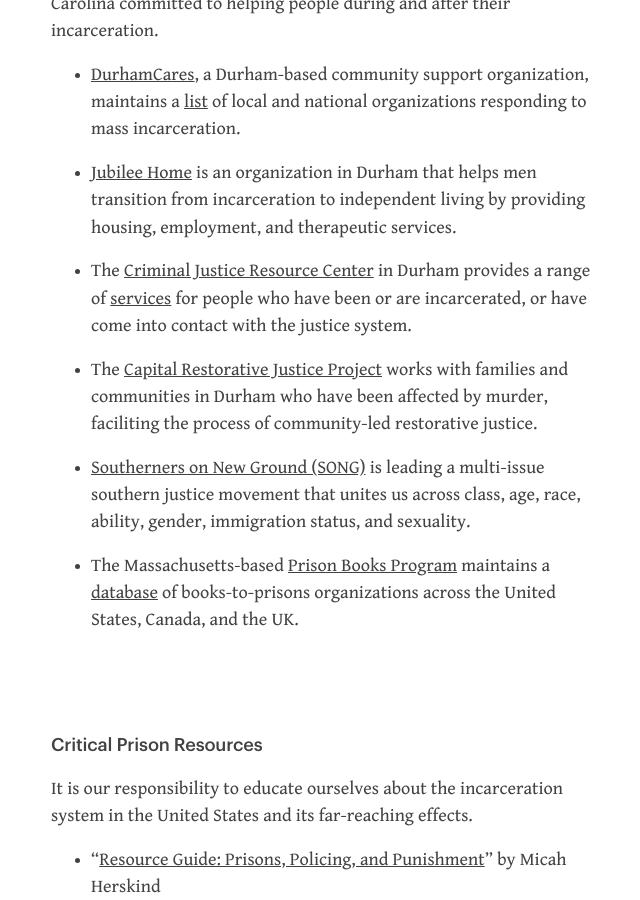
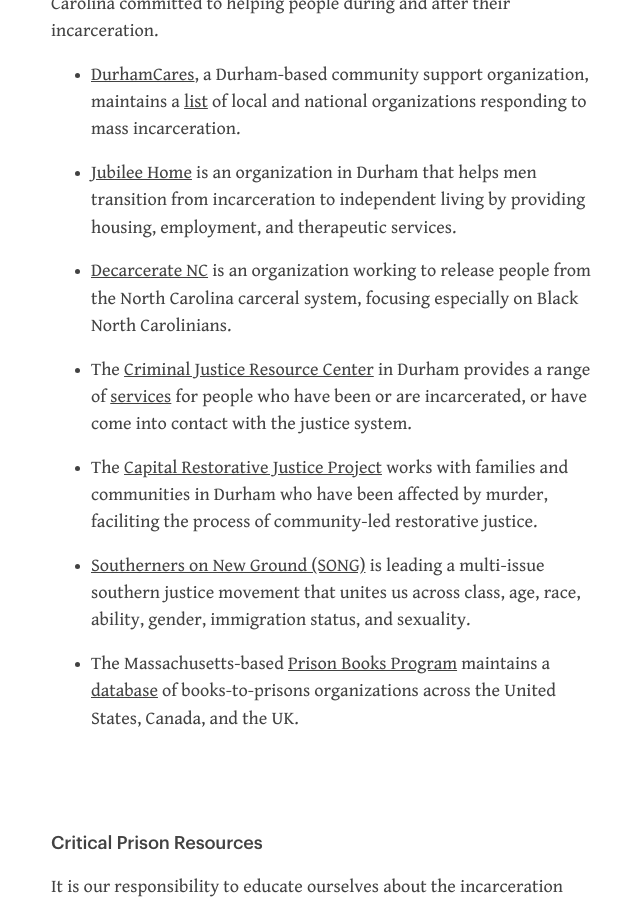
Before and after one commit to prisonbookscollective/prisonbookscollective.github.io, a Jekyll site: the page built from resources.md, in a window 1280 px wide and 900 px high, scrolled down 1235 px. Shown: the whole window, without its empty margins (85-725 px from the left). Built offline with Jekyll 4.4.1, drawn with Linux system fonts in a browser that asks for light colours.

Commit message:
Adds a resource

```diff
--- a/resources.md
+++ b/resources.md
@@ -30,6 +30,7 @@
 	<ul>
 		<li><p><a href="https://durhamcares.org">DurhamCares</a>, a Durham-based community support organization, maintains a <a href="https://durhamcares.org/organizations-responding-to-mass-incarceration/">list</a> of local and national organizations responding to mass incarceration.</p></li>
 		<li><p><a href="http://www.jubilee-home.org/">Jubilee Home</a> is an organization in Durham that helps men transition from incarceration to independent living by providing housing, employment, and therapeutic services.</p></li>
+		<li><p><a href="https://www.decarceratenownc.com/about">Decarcerate NC</a> is an organization working to release people from the North Carolina carceral system, focusing especially on Black North Carolinians.</p></li>
 		<li><p>The <a href="https://www.dconc.gov/government/departments-a-e/criminal-justice-resource-center">Criminal Justice Resource Center</a> in Durham provides a range of <a href="https://www.dconc.gov/home/showdocument?id=29031">services</a> for people who have been or are incarcerated, or have come into contact with the justice system.</p></li>
 		<li><p>The <a href="https://capitalrestorativejustice.org/">Capital Restorative Justice Project</a> works with families and communities in Durham who have been affected by murder, faciliting the process of community-led restorative justice.</p></li>
 		<li><p><a href="https://southernersonnewground.org/">Southerners on New Ground (SONG)</a> is leading a multi-issue southern justice movement that unites us across class, age, race, ability, gender, immigration status, and sexuality.</p></li>
```
